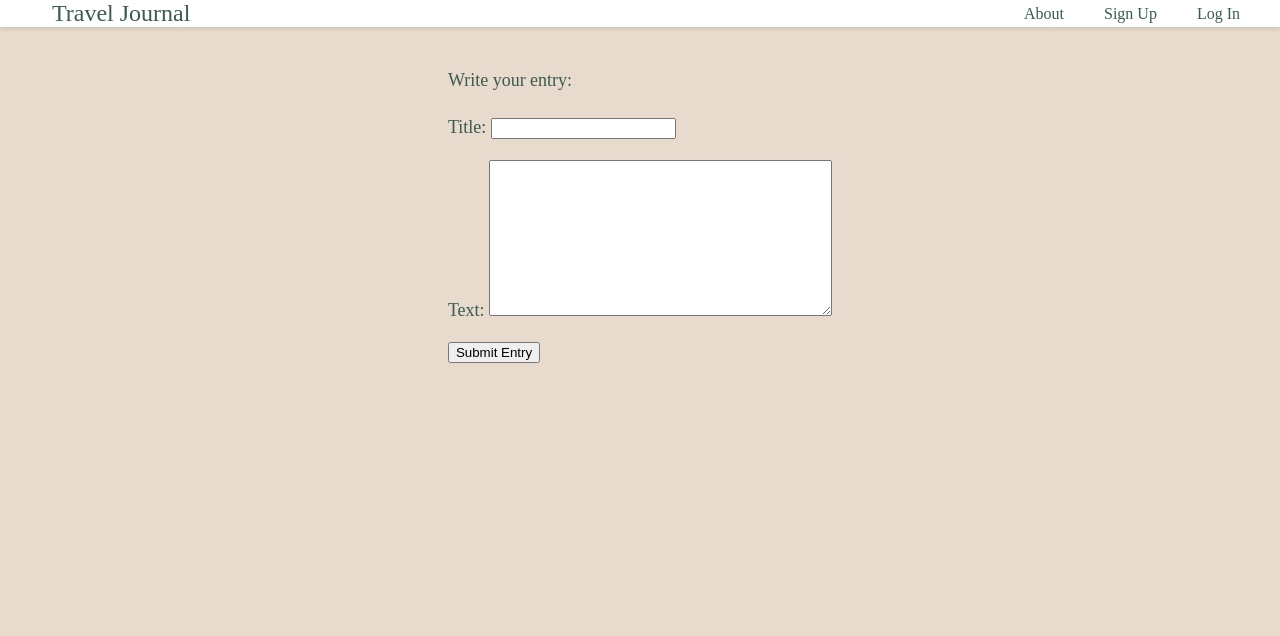
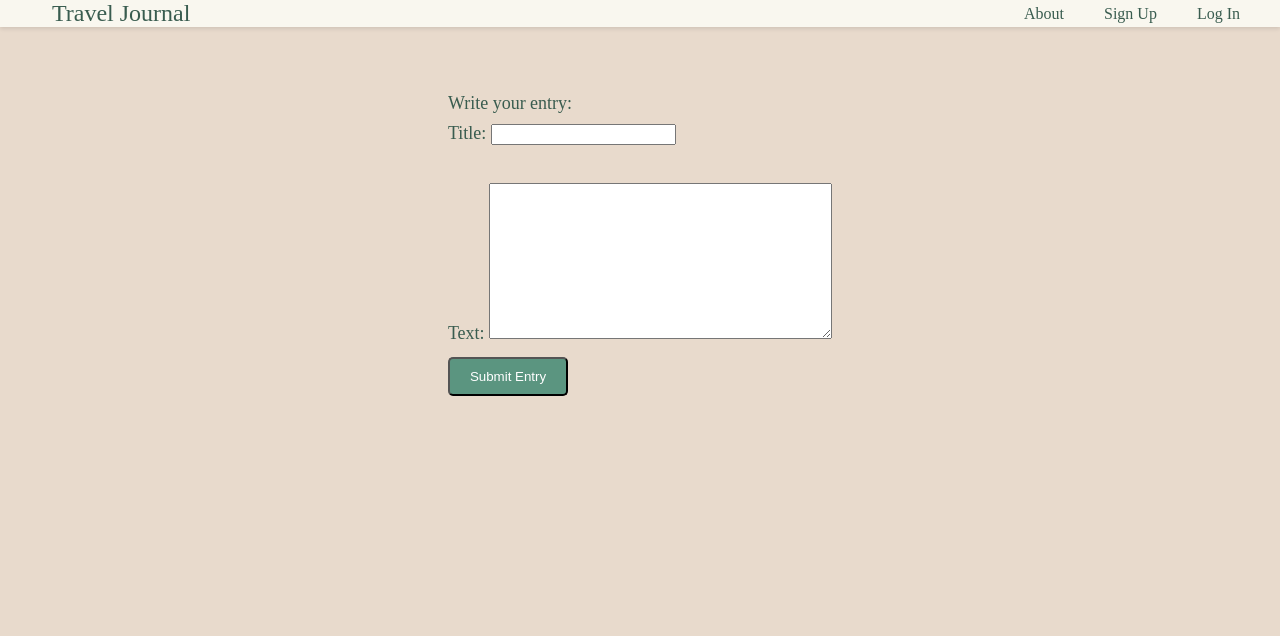
Before and after one commit to benlcohn/Travel-journal, a Django app: page /journals/1/add_entry/ in a window 1280 px wide. Shown: the top 636 px of the page. Run offline with Django 5.2, Linux system fonts and the light colour scheme; tables that the repository leaves empty hold one stand-in row (values such as "Sample post").

Commit message:
CSS, favicon, logo, structure stuff, form sizes all edited...did stuff.

```diff
--- a/main_app/forms.py
+++ b/main_app/forms.py
@@ -1,4 +1,5 @@
 from django import forms
+from django.forms import TextInput
 from .models import Journal, Comment, Entry
 
 class JournalForm(forms.ModelForm):
@@ -15,3 +16,9 @@ class EntryForm(forms.ModelForm):
     class Meta:
         model = Entry
         fields = ['title','text']
+        widgets = {
+            'text': forms.Textarea(attrs={
+                'class': "form-control",
+                'style': 'margin: 20px 0 0 0;'
+            })
+        }
--- a/main_app/static/css/style.css
+++ b/main_app/static/css/style.css
@@ -33,7 +33,7 @@ body {
   left: 0;
   width: 100%;
   z-index: 1000;
-  background-color: #ffffff;
+  background-color: #f9f7ef;
   box-shadow: 0 2px 4px rgba(0, 0, 0, 0.1);
 }
 
@@ -89,7 +89,7 @@ body {
 /* Text Styling */
 .container p {
   font-size: 18px;
-  line-height: 1.6;
+  line-height: 0.3;
   color: #395C4F;
 }
 
@@ -111,20 +111,32 @@ body {
 
 .container ul li a {
   text-decoration: none;
-  color: #007bff; /* Link color */
+  color: #429477; /* Link color */
   font-weight: bold;
   transition: color 0.3s ease;
+  text-decoration: underline;
 }
 
 .container ul li a:hover {
   color: #0056b3; /* Hover color */
+  text-decoration: none;
 }
 
 /* Button Styling */
 .btn {
   display: inline-block;
   padding: 10px 20px;
-  background-color: #007bff; /* Button background color */
+  background-color: #5b9580; /* Button background color */
+  color: #ffffff; /* Button text color */
+  text-decoration: none;
+  border-radius: 5px;
+  transition: background-color 0.3s ease;
+}
+
+.btnsm {
+  display: inline-block;
+  padding: 2px 5px;
+  background-color: #5b9580; /* Button background color */
   color: #ffffff; /* Button text color */
   text-decoration: none;
   border-radius: 5px;
@@ -141,3 +153,15 @@ img {
   max-width: 300px;
   max-height: 300px;
 }
+
+.logo {
+  margin-top: 20rem;
+}
+
+.p_entry {
+  padding: 35px 0 0 0;
+}
+
+.form {
+  font-size: 36px;
+}
--- a/main_app/templates/base.html
+++ b/main_app/templates/base.html
@@ -7,6 +7,7 @@
     <meta name="viewport" content="width=device-width, initial-scale=1.0">
     <meta http-equiv="X-UA-Compatible" content="ie=edge">
     <title>Travel Journal</title>
+    <link rel="shortcut icon" type="image/png" href="{% static 'images/favicon.ico' %}" >
     <!-- <link rel="stylesheet" href="https://cdnjs.cloudflare.com/ajax/libs/materialize/1.0.0/css/materialize.min.css"> -->
     <link rel="stylesheet" type="text/css" href="{% static 'css/style.css' %}">
     <!-- <script src="https://cdnjs.cloudflare.com/ajax/libs/materialize/1.0.0/js/materialize.min.js"></script> -->
--- a/main_app/templates/home.html
+++ b/main_app/templates/home.html
@@ -1,6 +1,6 @@
 {% extends 'base.html' %}
 {% block content %}
 
-
+<img class="logo" src="/static/images/TJHomeLogo.png">
 
 {% endblock %}
--- a/main_app/templates/journals/index.html
+++ b/main_app/templates/journals/index.html
@@ -4,6 +4,7 @@
   <div class="container">
     {% if user.is_authenticated %}
       <p>Explore and share your travel experiences!</p>
+      <a href="{% url 'journals_create' %}" class="btn">Create a New Journal</a>
       <h2>Your Journals:</h2>
 
       {% if journals %}
@@ -17,8 +18,8 @@
         </ul>
       {% else %}
         <p>No journal entries yet. Start documenting your adventures!!</p>
+        <!-- *****FIX NEEDED FOR NO JOURNALS***** -->
       {% endif %}
-      <a href="{% url 'journals_create' %}" class="btn">Create a New Journal</a>
     {% else %}
       <p>Sign up or log in to start your travel journal!</p>
       <a href="{% url 'signup' %}" class="btn">Sign Up</a>
--- a/main_app/templates/main_app/entry_form.html
+++ b/main_app/templates/main_app/entry_form.html
@@ -2,11 +2,13 @@
 
 {% block content %}
 
-    <p>Write your entry:</p>
+    <p class="p_entry">Write your entry:</p>
   <form action="" method="POST">
     {% csrf_token %}
+  <div class="form">
     {{ form.as_p }}
-      <button type="submit">Submit Entry</button>
+  </div>
+      <button class="btn" type="submit">Submit Entry</button>
   </form>
 
 
```
Also changed, not shown: main_app/templates/journals/journals_detail.html (+11 -10 lines), main_app/static/images/TJHomeLogo.png (added), main_app/static/images/TJLogoSmall.png (added), main_app/static/images/favicon.ico (added).
